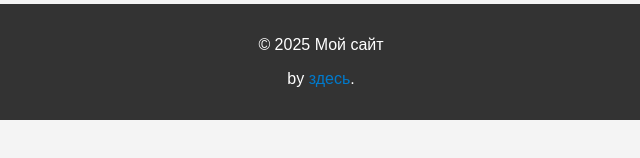
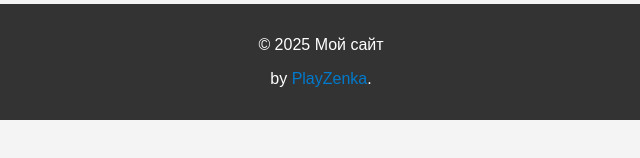
Before and after one commit to PlayZenka/my-website, a plain HTML site: page index.html in a window 1280 px wide. Shown: the part 288-446 px from the top of the page, 319-959 px from the left. Drawn offline with Linux system fonts and the light colour scheme.

Commit message:
Update index.html

```diff
--- a/index.html
+++ b/index.html
@@ -47,7 +47,7 @@
   </main>
   <footer>
     <p>&copy; 2025 Мой сайт</p>
-    <p>by <a href="https://github.com/PlayZenka" target="_blank">здесь</a>.</p>
+    <p>by <a href="https://github.com/PlayZenka" target="_blank">PlayZenka</a>.</p>
   </footer>
 </body>
 </html>
```
